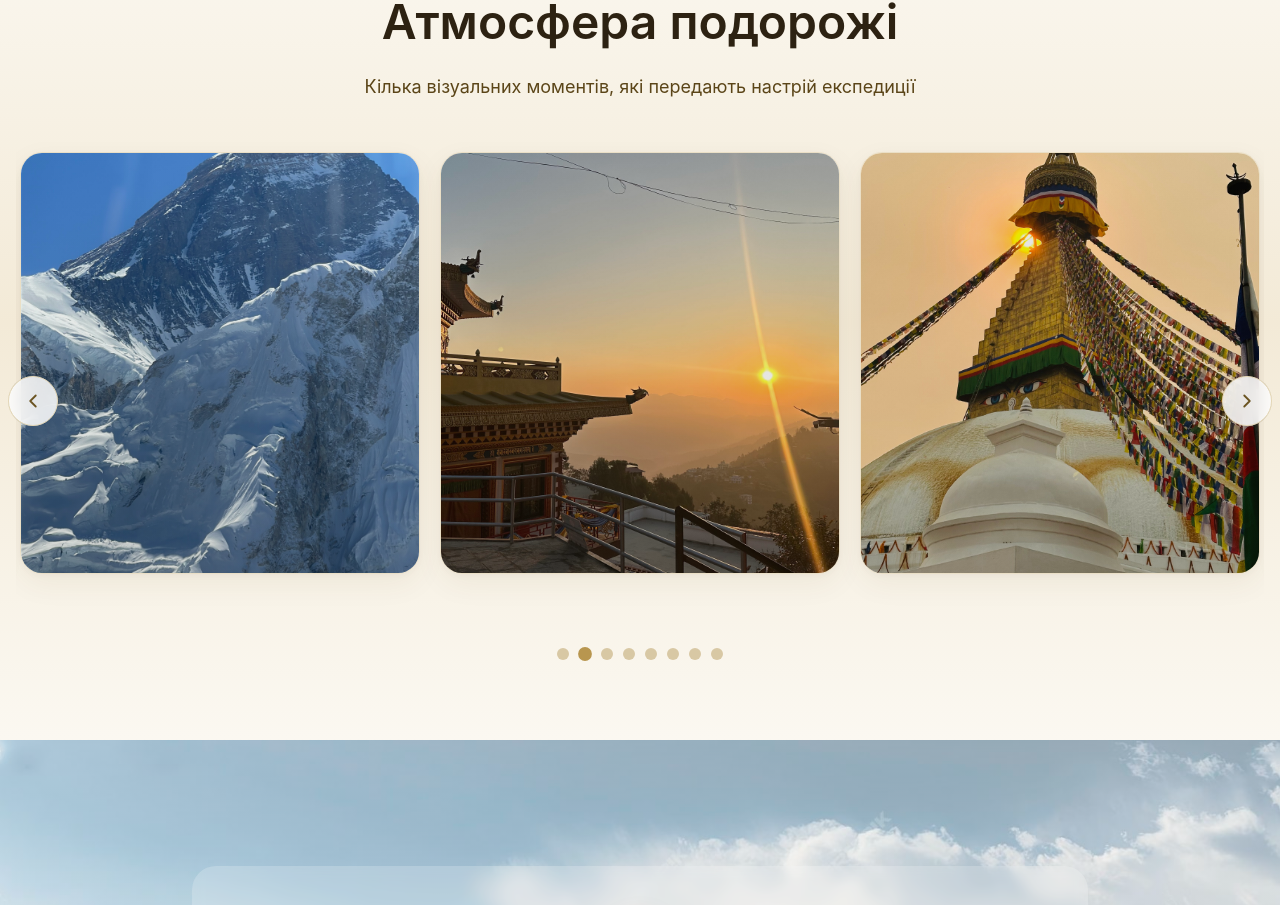
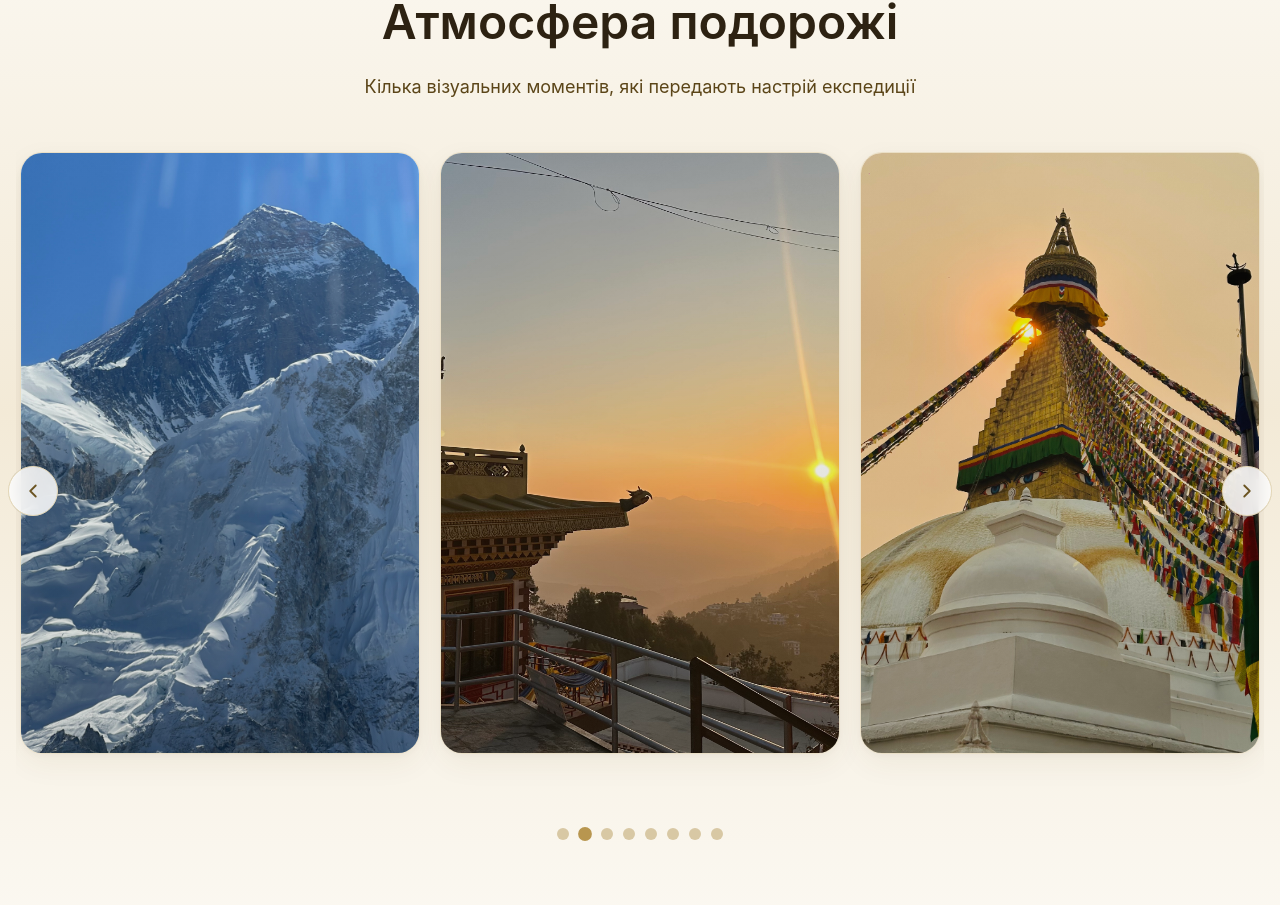
Before and after one commit to frontwebil/kailash, a React (Vite) app: page / in a window 1280 px wide. Shown: the part 5215-6120 px from the top of the page. Built offline with nearby package versions, Linux system fonts and the light colour scheme.

Commit message:
update height

```diff
--- a/src/styles/GallerySliderSection.css
+++ b/src/styles/GallerySliderSection.css
@@ -69,7 +69,7 @@
 
 .gallery-slide-image-wrap {
   position: relative;
-  height: 420px;
+  height: 600px;
   overflow: hidden;
 }
 
```
